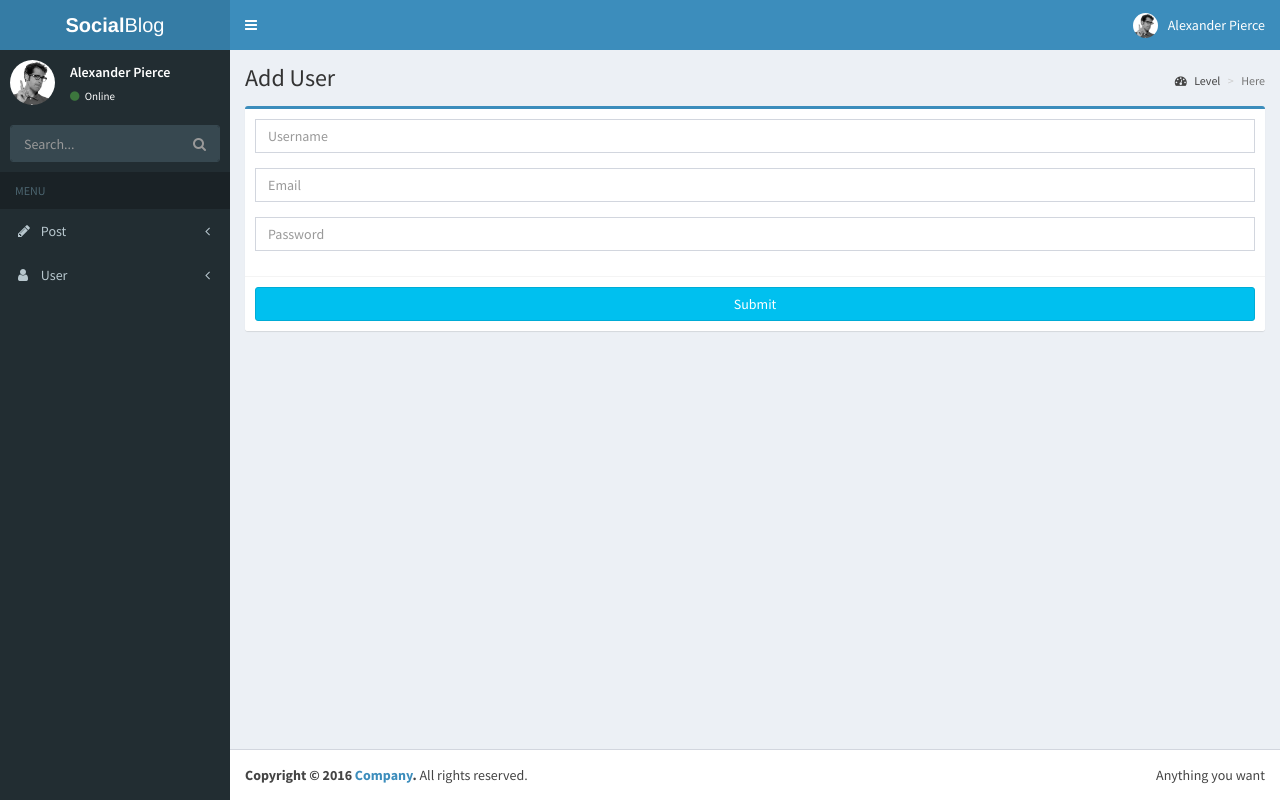
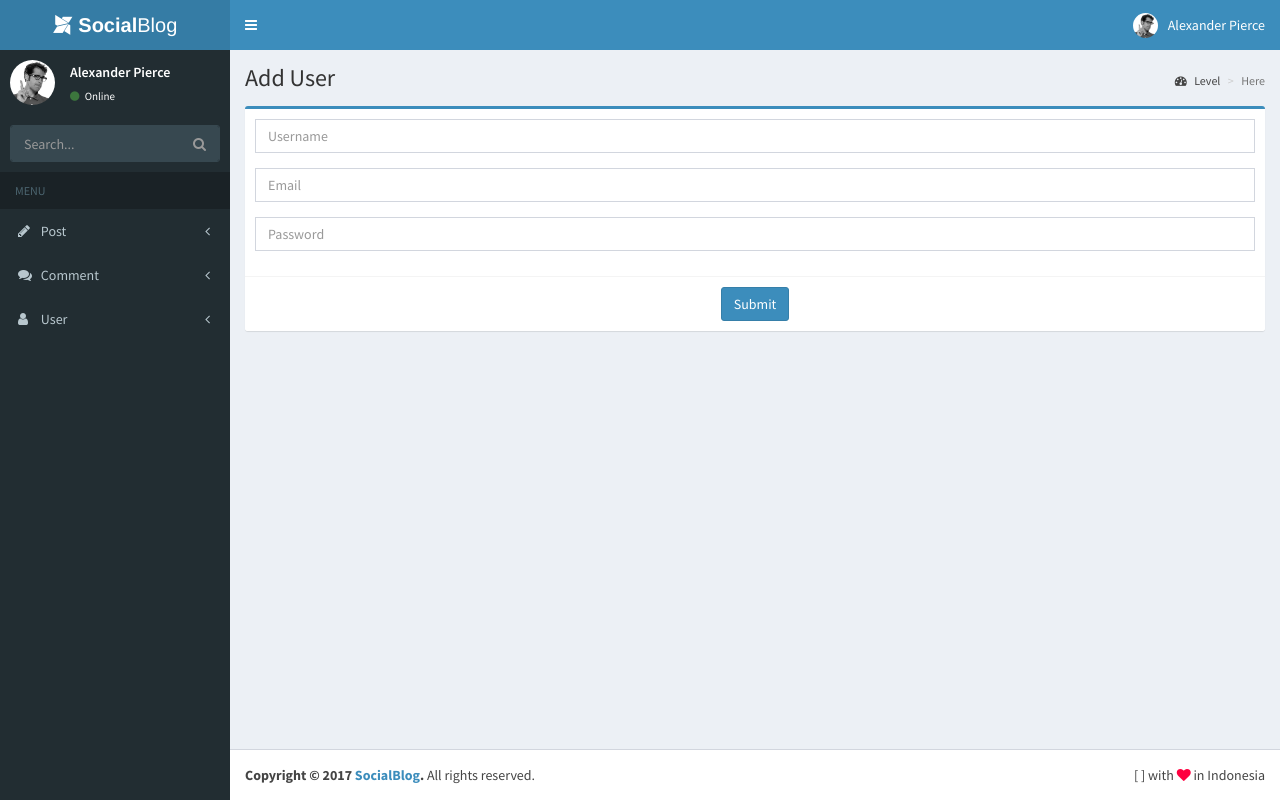
Before and after one commit to bakulpecel/sosblog, a PHP site: template views/admin/user-add.twig in a window 1280 px wide. Run offline with PHP 8.4, Linux system fonts and the light colour scheme; the template is opened without the code that fills it: most values are stand-ins (such as "Sample title", 1, 10 or a date in 2020); some libraries are stand-ins or nearby versions.

Commit message:
fix views

```diff
--- a/views/admin/post-add.twig
+++ b/views/admin/post-add.twig
@@ -1,6 +1,6 @@
 {% extends 'templates/admin.twig' %}
 
-{% block title %}Add Post - {% endblock %}
+{% block title %}Add New Post - {% endblock %}
 
 {% block pageheader %}Add Post{% endblock %}
 
@@ -22,7 +22,7 @@
                 </div>
             </div>
             <div class="box-footer">
-                <button type="submit" class="btn btn-primary center-block">Submit</button>
+                <button type="submit" class="btn btn-primary center-block"><i class="fa fa-reply"></i> Submit</button>
             </div>
         </form>
     </div>
--- a/views/admin/post-list.twig
+++ b/views/admin/post-list.twig
@@ -1,6 +1,6 @@
 {% extends 'templates/admin.twig' %}
 
-{% block title %}All List Publish Post{% endblock %}
+{% block title %}See All - {% endblock %}
 
 {% block pageheader %}All List Publish Post{% endblock %}
 
@@ -16,8 +16,8 @@
                 {% for article in article %}
                     <tr>
                         <td>{{ article.title }}</td>
-                        <td><a href="{{ path_for('post.edit', {('id'):article.id} ) }}"><i class="fa fa-pencil"></i></a></td>
-                        <td><a href="{{ path_for('post.delete', {('id'):article.id} ) }}"><i class="fa fa-trash"></i></a></td>
+                        <td class="text-center"><a href="{{ path_for('post.edit', {('id'):article.id} ) }}"><i class="fa fa-pencil"></i></a></td>
+                        <td class="text-center"><a href="{{ path_for('post.delete', {('id'):article.id} ) }}"><i class="fa fa-trash"></i></a></td>
                     </tr>
                 {% endfor %}
             </table>
--- a/views/admin/user-add.twig
+++ b/views/admin/user-add.twig
@@ -23,7 +23,7 @@
                 </div>
             </div>
             <div class="box-footer">
-            <button type="submit" class="btn btn-info btn-block">Submit</button>
+                <button type="submit" class="btn btn-primary center-block">Submit</button>
             </div>
         </form>
     </div>
--- a/views/templates/admin.twig
+++ b/views/templates/admin.twig
@@ -7,7 +7,8 @@ scratch. This page gets rid of all links and provides the needed markup only.
 <head>
   <meta charset="utf-8">
   <meta http-equiv="X-UA-Compatible" content="IE=edge">
-  <title>{% block title %}{% endblock %}</title>
+  <title>{% block title %}{% endblock %}Dashboard</title>
+  <link rel="shortcut icon" type="image/png" href="https://cdn1.modx.com/assets/i/site-icons/modx-logo-60.png"/>
   <!-- Tell the browser to be responsive to screen width -->
   <meta content="width=device-width, initial-scale=1, maximum-scale=1, user-scalable=no" name="viewport">
   <!-- Bootstrap 3.3.6 -->
@@ -62,7 +63,7 @@ desired effect
       <!-- mini logo for sidebar mini 50x50 pixels -->
       <span class="logo-mini"><b>SB</b></span>
       <!-- logo for regular state and mobile devices -->
-      <span class="logo-lg"><b>Social</b>Blog</span>
+      <span class="logo-lg"><i class="fa fa-modx"></i><b> Social</b>Blog</span>
     </a>
 
     <!-- Header Navbar -->
@@ -164,9 +165,21 @@ desired effect
             </span>
           </a>
           <ul class="treeview-menu">
-            <li><a href="{{ path_for('post.list') }}">List</a></li>
+            <li><a href="{{ path_for('post.list') }}">See all</a></li>
             <li><a href="{{ path_for('post.add') }}">Add</a></li>
             <li><a href="{{ path_for('post.trash') }}">Trash</a></li>
+          </ul>
+        </li>
+
+        <!-- Comment -->
+        <li class="treeview">
+          <a href="#"><i class="fa fa-comments"></i> <span>Comment</span>
+            <span class="pull-right-container">
+              <i class="fa fa-angle-left pull-right"></i>
+            </span>
+          </a>
+          <ul class="treeview-menu">
+            <li><a href="#">See all</a></li>
           </ul>
         </li>
 
@@ -178,7 +191,7 @@ desired effect
             </span>
           </a>
           <ul class="treeview-menu">
-            <li><a href="{{ path_for('user.list') }}">List</a></li>
+            <li><a href="{{ path_for('user.list') }}">See all</a></li>
             <li><a href="{{ path_for('user.add') }}">Add</a></li>
             <li><a href="{{ path_for('user.trash') }}">Trash</a></li>
           </ul>
@@ -216,10 +229,10 @@ desired effect
   <footer class="main-footer">
     <!-- To the right -->
     <div class="pull-right hidden-xs">
-      Anything you want
+      [ ] with <i class="fa fa-heart" style="color : #ff0040"></i> in Indonesia
     </div>
     <!-- Default to the left -->
-    <strong>Copyright &copy; 2016 <a href="#">Company</a>.</strong> All rights reserved.
+    <strong>Copyright &copy; 2017 <a href="#">SocialBlog</a>.</strong> All rights reserved.
   </footer>
 </div>
 <!-- ./wrapper -->
```
Also changed, not shown: db/seeds/Posts.php (added, +19 -0 lines), views/admin/user-list.twig (+3 -7 lines). Lines whose indentation alone changed are shown as unchanged.
